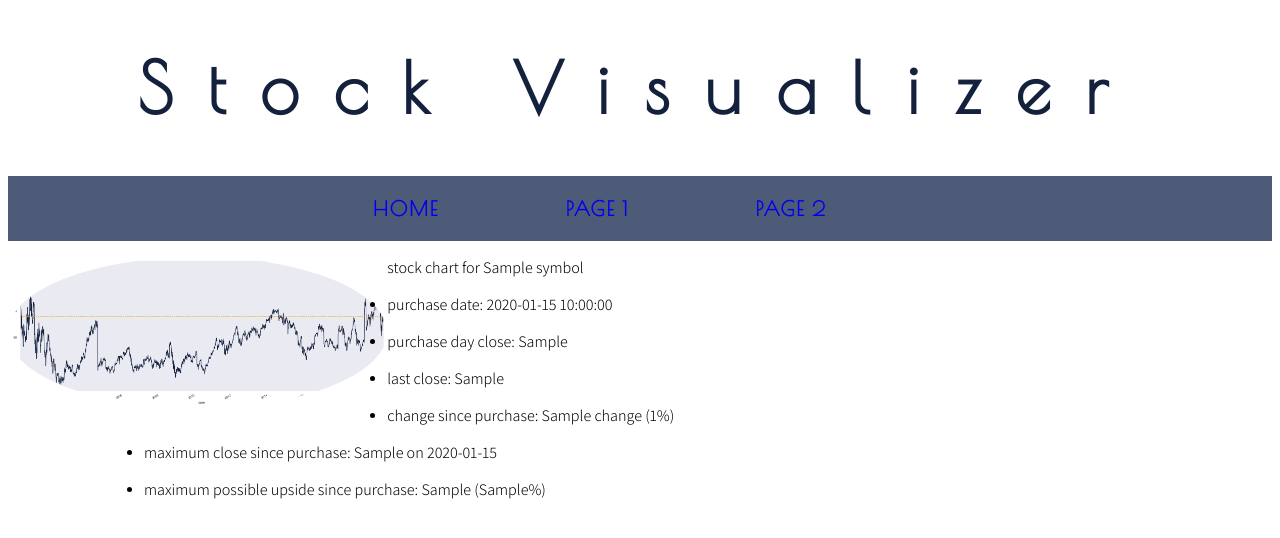
After one commit to mitalijuneja/Flask-Project, a Flask app: template final/templates/stock_vis.html in a window 1280 px wide. The commit adds this page. Shown: the top 538 px of the page. Run offline with Flask 2, Linux system fonts and the light colour scheme; the template is opened without the code that fills it: most values are stand-ins (such as "Sample title", 1, 10 or a date in 2020); parts of the project's set-up code (start-up, migrations or seed data) failed here and were passed over.

Commit message:
added page 1 (stock visualizer)

```diff
--- a/final/app.py
+++ b/final/app.py
@@ -6,7 +6,8 @@ Created on Tue Apr 21 14:57:17 2020
 """
 
 #import statements
-from flask import Flask, render_template
+from flask import Flask, request, render_template
+from stock_vis import get_data, calc_stats, plot_data
 
 #Flask app variable
 app = Flask(__name__)
@@ -16,9 +17,23 @@ app = Flask(__name__)
 def hello():
     return render_template("index.html")
 
-@app.route("/1006")
+@app.route("/stock-visualizer")
 def engi():
-    return "1006 homepage"
+    return render_template("stock_form.html")
+
+@app.route("/stock-visualizer", methods=["POST"])
+def engi_post():
+    symb = request.form["symbol"]
+    date = request.form["purchase_date"]
+    data, date = get_data(symb, date)
+    stats = calc_stats(data, date)
+    stats['symbol'] = symb
+    plot_data(data, date, symb)
+    return render_template("stock_vis.html", stats=stats)
+
+@app.route("/miku")
+def miku():
+    return "Hi Miku!"
 
 #start the server
 if __name__ == "__main__":
--- a/final/static/styles.css
+++ b/final/static/styles.css
@@ -1,20 +1,59 @@
-@import url('https://fonts.googleapis.com/css2?family=Assistant');
-
+@import url('https://fonts.googleapis.com/css2?family=Assistant:wght@300&family=Poiret+One&display=swap');
 body {
-    font-family:'Assistant';
+    font-family:'Poiret One';
+    background-color: #ffffff;
 
 }
 
 
 h1 {
     text-align:center;
-    font-size: 80px;
+    font-size: 70px;
     letter-spacing: 0.5em;
-    color:rgb(255,255,255);
-    background-color: rgb(5,29,54);
+    color:#14213d;
+    font-family:'Poiret One';
+}
+p {
+    font-family:'Assistant';
 }
 img {
-    width: 20%;
+    width: 30%;
     float:left;
-    border-radius: 50%;
+    border-radius: 100%;
 }
+
+li {
+    margin-left:6em;
+}
+nav {
+    margin-top: 1em;
+    padding-top: 0.05em;
+    padding-bottom: 0.05em;
+    text-align:center;
+    font-size:20px;
+    letter-spacing:0.1em;
+    background-color:#4d5a78;
+    color:#ffffff;
+    text-decoration:none;
+    font-family:'Poiret One';
+    font-weight:600;
+}
+nav li {
+    list-style:none;
+    display: inline-block;
+    margin:0;
+}
+
+nav a{
+    margin-right: 6em;
+    text-decoration:none;
+}
+nav a:visited{
+    margin-right: 6em;
+    color:#ffffff;
+    text-decoration:none;
+}
+nav a:hover{
+    background-color:#fca311;
+    text-decoration:none;
+}
--- /dev/null
+++ b/final/templates/stock_vis.html
@@ -0,0 +1,43 @@
+<!DOCTYPE html>
+<html>
+    <head>
+        <!--specifies title of the page !-->
+        <link rel="stylesheet" type="text/css" href="static/styles.css">
+        <title>Mitali Juneja - Page1</title>
+    <head>
+    <body>
+    <h1>Stock Visualizer</h1>
+    <nav>
+        <ul>
+            <li>
+                <a href="/">HOME</a>
+            </li>
+            <li>
+                <a href="/1006">PAGE 1</a>
+            </li>
+            <li>
+                <a href="/miku">PAGE 2</a>
+            </li>
+    </nav>
+    <p><img src="static/stock_plot.png" alt="Stock Chart"> stock chart for {{stats["symbol"]}}</p>
+    <ul>
+        <li>
+            <p>purchase date: {{stats["date"]}}</p>
+        </li>
+        <li>
+            <p>purchase day close: {{stats["purchase close"]}}</p>
+        </li>
+        <li>
+            <p>last close: {{stats["last close"]}}</p>
+        </li>
+        <li>
+            <p>change since purchase: {{stats["change"]}} ({{stats["percent"]}}%)</p>
+        </li>
+        <li>
+            <p>maximum close since purchase: {{stats["max close"]}} on {{stats["max date"]}}</p>
+        </li>
+        <li>
+            <p>maximum possible upside since purchase: {{stats["max change"]}} ({{stats["max percent"]}}%)</p>
+        </li>
+    </body>
+</html>
```
Also changed, not shown: final/stock_vis.py (added, +75 -0 lines), final/templates/index.html (+16 -3 lines), final/templates/stock_form.html (added, +18 -0 lines), final/templates/test1.py (added, +7 -0 lines), final/static/stock_plot.png (added), 1 other file.
